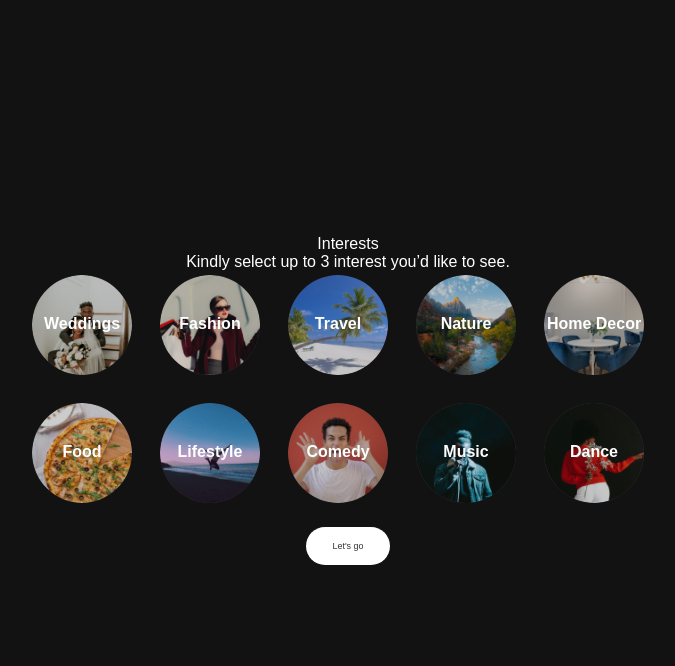
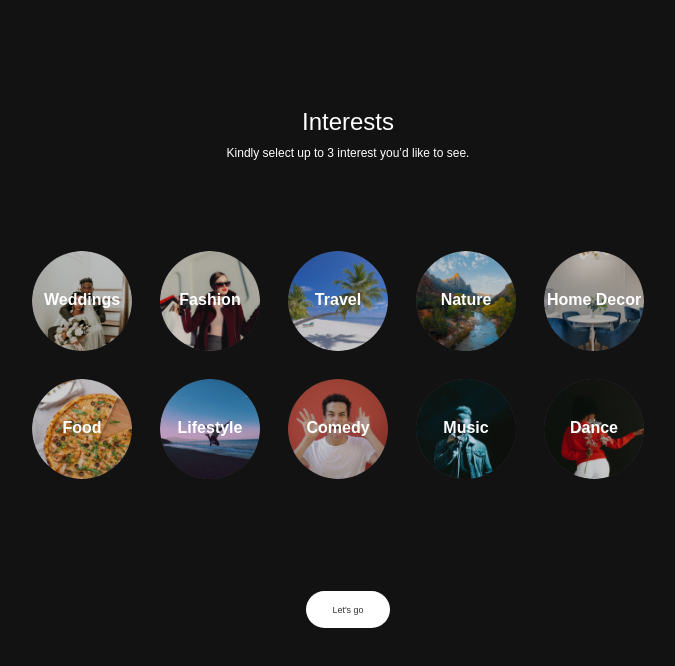
Before and after one commit to edekeeteam/edekee-frontend-web, a React (Create React App) app: page /interests in a window 1280 px wide. Shown: the top 666 px of the page, without its empty margins (292-967 px from the left). Built offline with nearby package versions, Linux system fonts and the light colour scheme.

Commit message:
interests page added

```diff
--- a/src/components/VideoContainer/VideoContainer.module.scss
+++ b/src/components/VideoContainer/VideoContainer.module.scss
@@ -1,6 +1,6 @@
 .videoContainer {
   //   border: 1px solid green;
-  margin-bottom: 10px;
+  margin-bottom: 20px;
   position: relative;
 }
 
--- a/src/modules/Interest/Interest.jsx
+++ b/src/modules/Interest/Interest.jsx
@@ -83,8 +83,8 @@ function Interest() {
   return (
     <div className={styles.Interest}>
       <div className={styles.header}>
-        <p>Interests</p>
-        <p>Kindly select up to 3 interest you’d like to see.</p>
+        <p className="global-text-24 global-modal-sm-mb">Interests</p>
+        <p className="global-text-12">Kindly select up to 3 interest you’d like to see.</p>
       </div>
       <div className={styles.interestsContainer}>
         {interests.map((interest) => (
--- a/src/modules/Interest/Interest.module.scss
+++ b/src/modules/Interest/Interest.module.scss
@@ -3,8 +3,9 @@
   height: 100vh;
   display: flex;
   flex-direction: column;
-  justify-content: center;
+  justify-content: space-around;
   align-items: center;
+  padding: 5% 0 10% 0;
 
   .header {
     text-align: center;
@@ -15,5 +16,6 @@
     flex-wrap: wrap;
     width: 50%;
     justify-content: center;
+    // border: 1px solid red;
   }
 }
--- a/src/modules/VideoGallery/VideoGallery.module.scss
+++ b/src/modules/VideoGallery/VideoGallery.module.scss
@@ -29,7 +29,7 @@
   }
   .masonryColumn {
     // padding-left: 10px; /* gutter size */
-    padding: 0 5px;
+    padding: 0 10px;
     background-clip: padding-box;
   }
 
--- a/src/styles/_global.scss
+++ b/src/styles/_global.scss
@@ -128,6 +128,10 @@
   font-size: toRem(20);
   // font-weight: bold;
 }
+.global-text-24 {
+  font-size: toRem(24);
+  // font-weight: bold;
+}
 .global-text-12 {
   font-size: toRem(12);
   list-style: toRem(14);
@@ -136,6 +140,9 @@
 
 .global-modal-mb {
   margin-bottom: toRem(30);
+}
+.global-modal-sm-mb {
+  margin-bottom: toRem(10);
 }
 
 .global-modal-bg {
```
